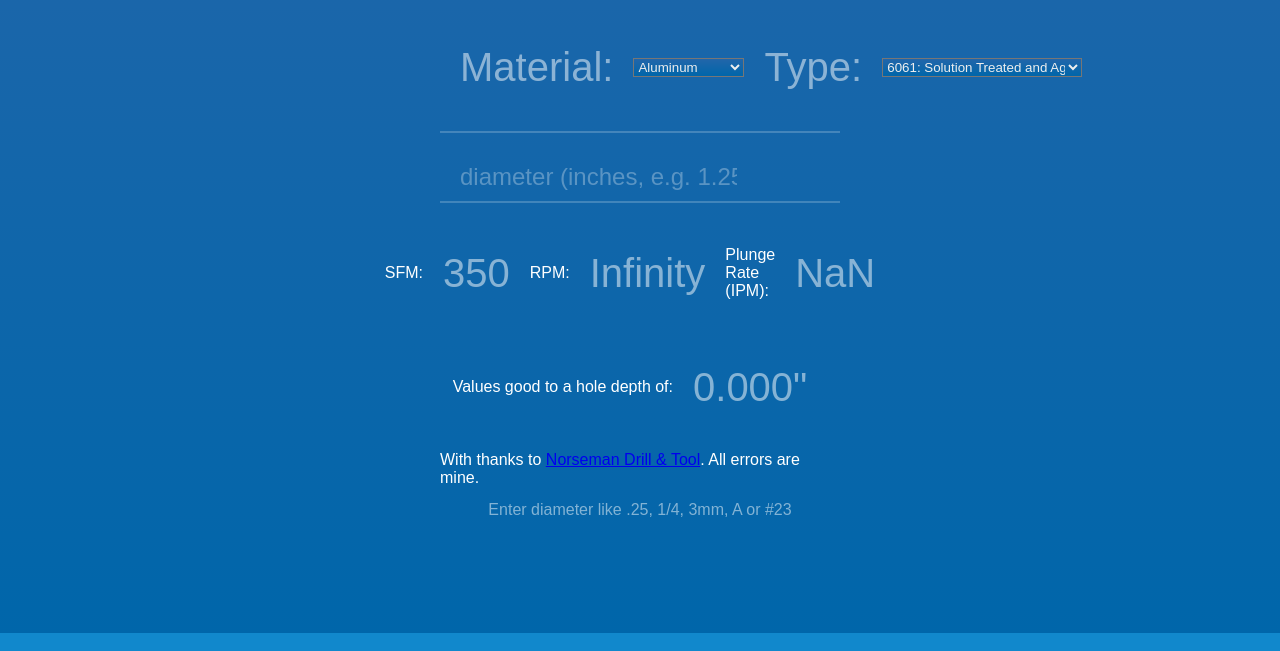
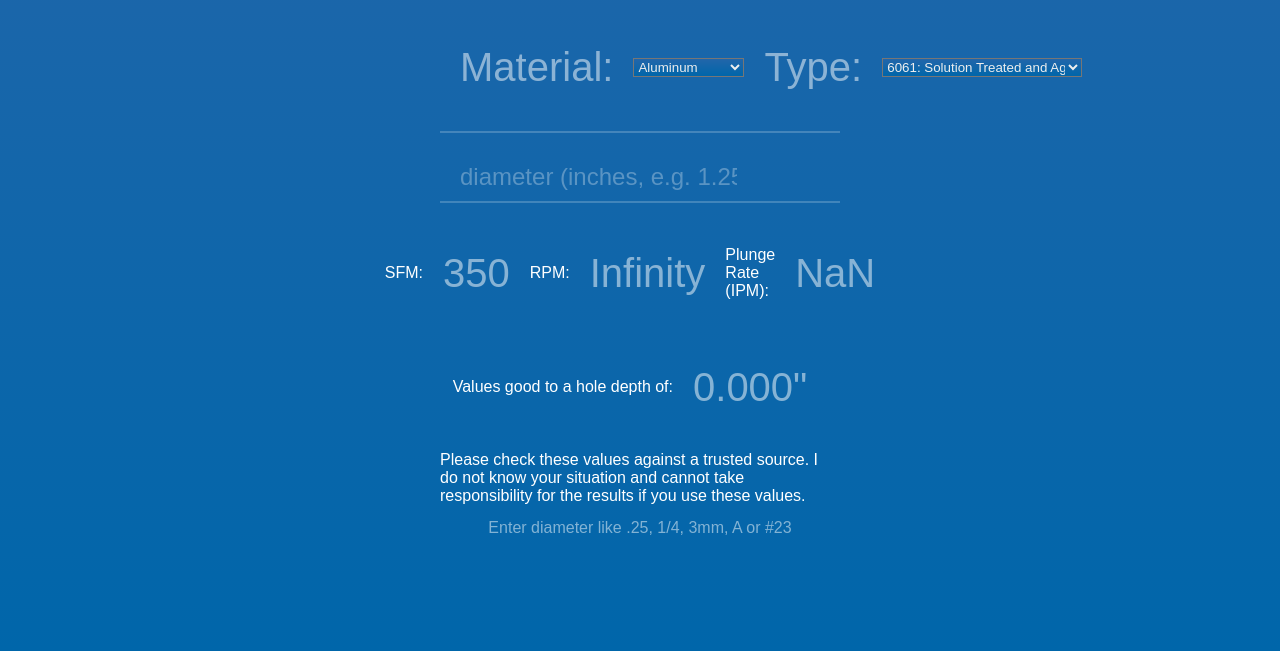
Before and after one commit to ginabythebay/feedsnspeeds, a website built with Parcel: page src/index.html in a window 1280 px wide. Shown: the part 188-839 px from the top of the page. Built offline with nearby package versions, Linux system fonts and the light colour scheme.

Commit message:
Add disclaimer

```diff
--- a/src/index.html
+++ b/src/index.html
@@ -36,7 +36,9 @@
             Values good to a hole depth of: <label id="depth"></label>
         </div>
         <div class="para">
-            With thanks to <a href="http://www.norsemandrill.com/feeds-speeds-drill.php">Norseman Drill & Tool</a>.  All errors are mine.
+            Please check these values against a trusted source.  I do
+            not know your situation and cannot take responsibility for
+            the results if you use these values.
         </div>
         <div class="note">
             <label id="diameter_note"></label>
```
